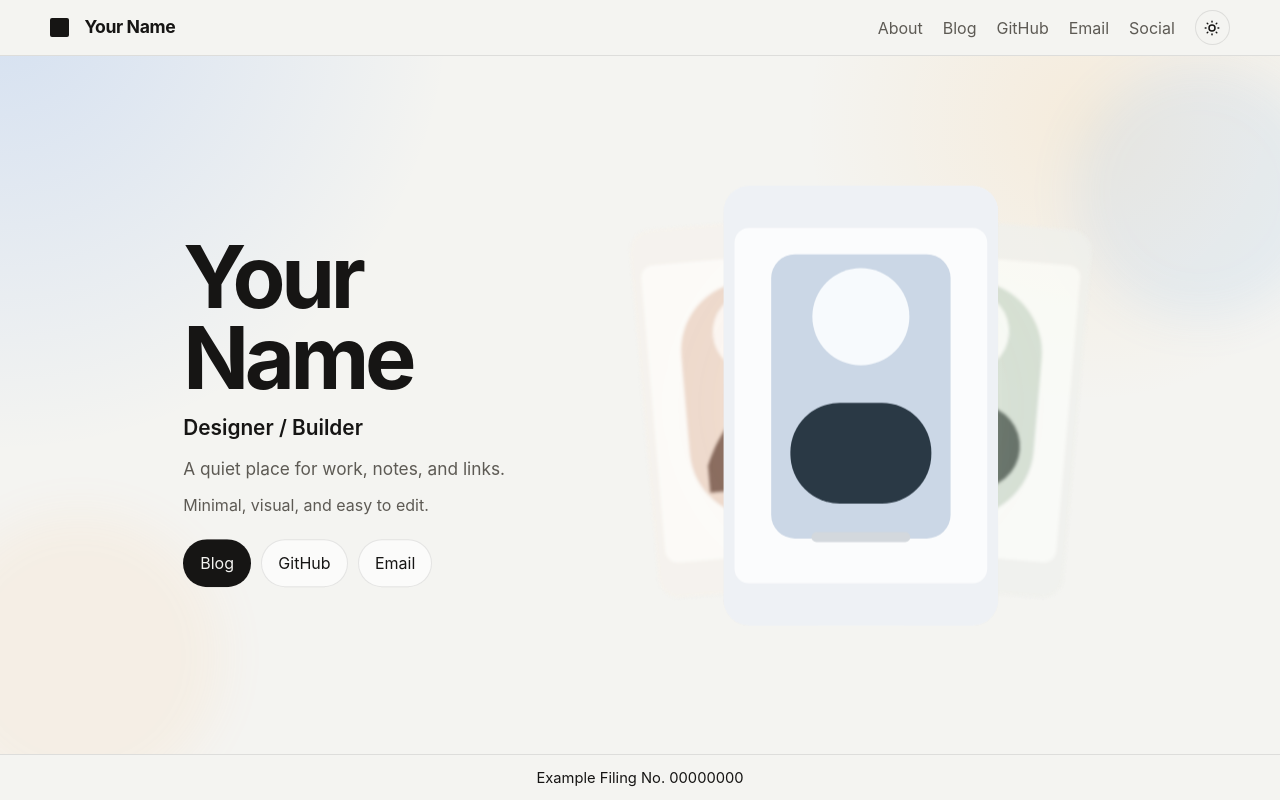
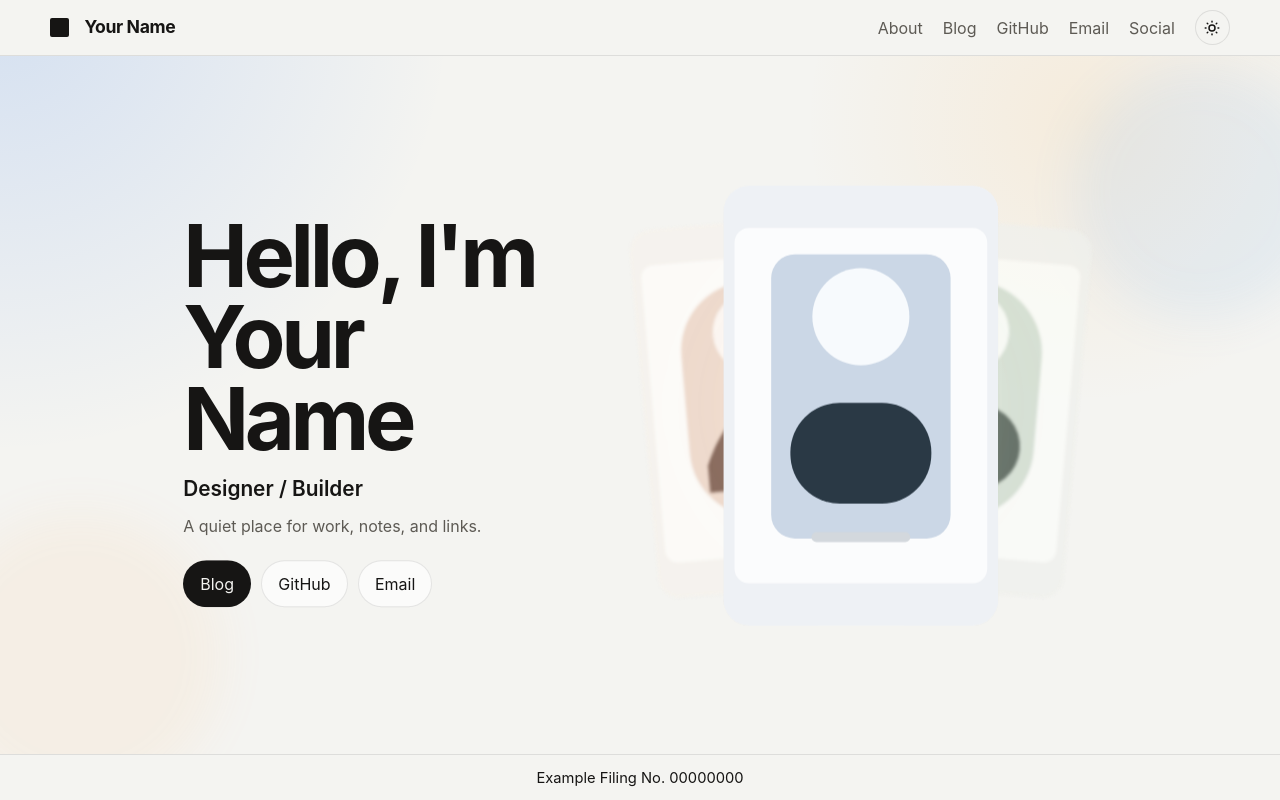
Before and after one commit to LYCaikano/HomePage, a Vue app: page / in a window 1280 px wide. Built offline with nearby package versions, Linux system fonts and the light colour scheme.

Commit message:
Refine profile content structure

```diff
--- a/src/data/profile.ts
+++ b/src/data/profile.ts
@@ -2,9 +2,9 @@ import type { ProfileInfo } from "./types";
 
 export const profile: ProfileInfo = {
   name: "Your Name",
-  role: "Designer / Builder",
-  tagline: "A quiet place for work, notes, and links.",
-  introduction: "Minimal, visual, and easy to edit.",
+  title: "Hello, I'm Your Name",
+  subtitle: "Designer / Builder",
+  description: "A quiet place for work, notes, and links.",
 };
 
 export const aboutParagraphs = [
--- a/src/data/types.ts
+++ b/src/data/types.ts
@@ -4,9 +4,9 @@ export type ThemeMode = "light" | "dark";
 
 export interface ProfileInfo {
   name: string;
-  role: string;
-  tagline: string;
-  introduction: string;
+  title: string;
+  subtitle: string;
+  description: string;
 }
 
 export interface HeroPhoto {
--- a/src/sections/HeroSection.vue
+++ b/src/sections/HeroSection.vue
@@ -15,10 +15,24 @@ defineProps<{
     class="hero"
   >
     <div class="hero__copy" data-reveal>
-      <h1 class="hero__name">{{ profile.name }}</h1>
-      <p class="hero__role">{{ profile.role }}</p>
-      <p class="hero__tagline">{{ profile.tagline }}</p>
-      <p class="hero__intro">{{ profile.introduction }}</p>
+      <h1
+        v-if="profile.title"
+        class="hero__name"
+      >
+        {{ profile.title }}
+      </h1>
+      <p
+        v-if="profile.subtitle"
+        class="hero__role"
+      >
+        {{ profile.subtitle }}
+      </p>
+      <p
+        v-if="profile.description"
+        class="hero__intro"
+      >
+        {{ profile.description }}
+      </p>
 
       <div class="hero__actions">
         <a
--- a/src/styles/pages/about.css
+++ b/src/styles/pages/about.css
@@ -39,6 +39,12 @@
   font-weight: 600;
 }
 
+.about-page__lead {
+  margin: 0.9rem 0 0;
+  color: var(--text-soft);
+  line-height: 1.75;
+}
+
 .about-page__copy {
   display: grid;
   gap: 1rem;
```
Also changed, not shown: src/AboutPage.vue (+13 -2 lines), 1 other file (tests, documents, lock files or other folders).
